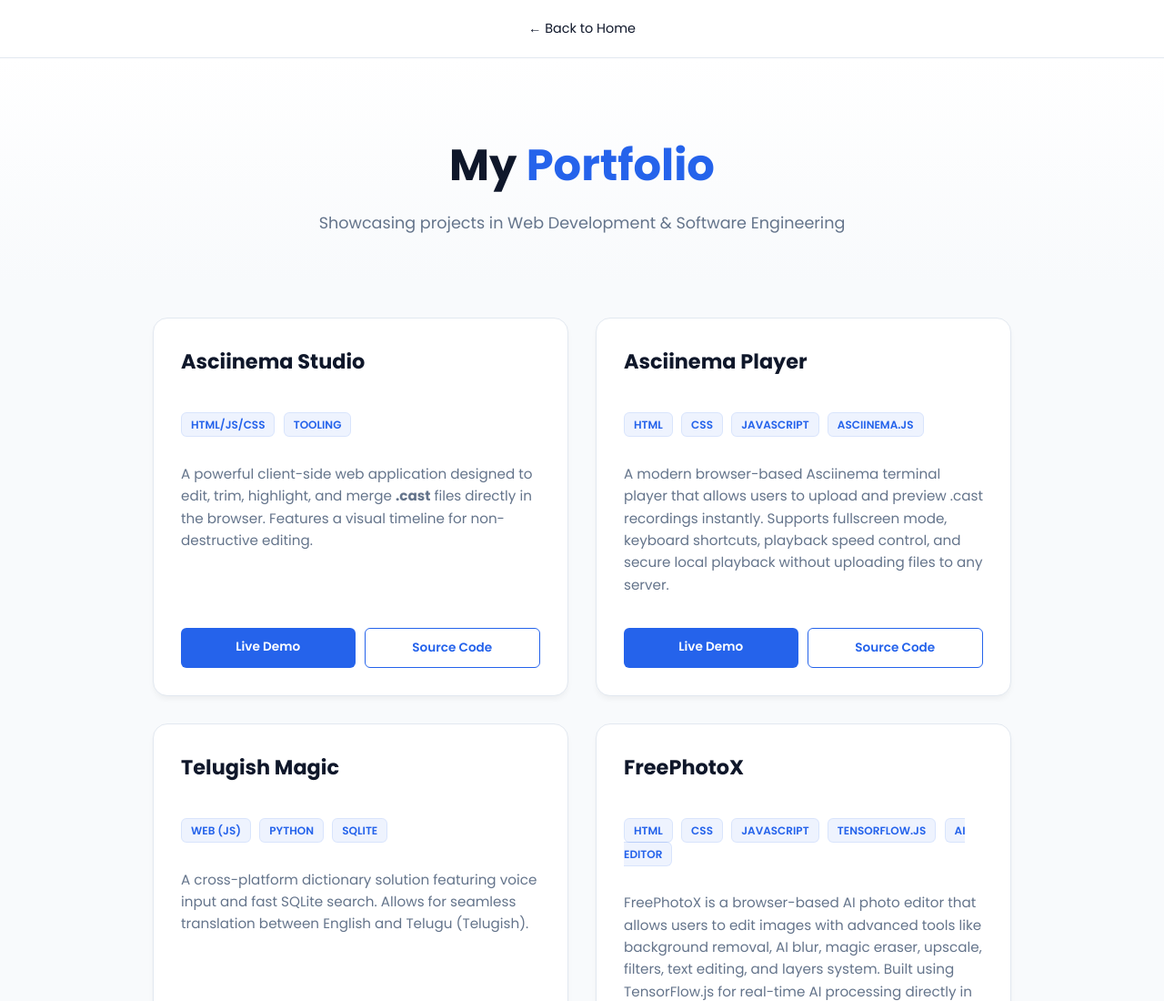
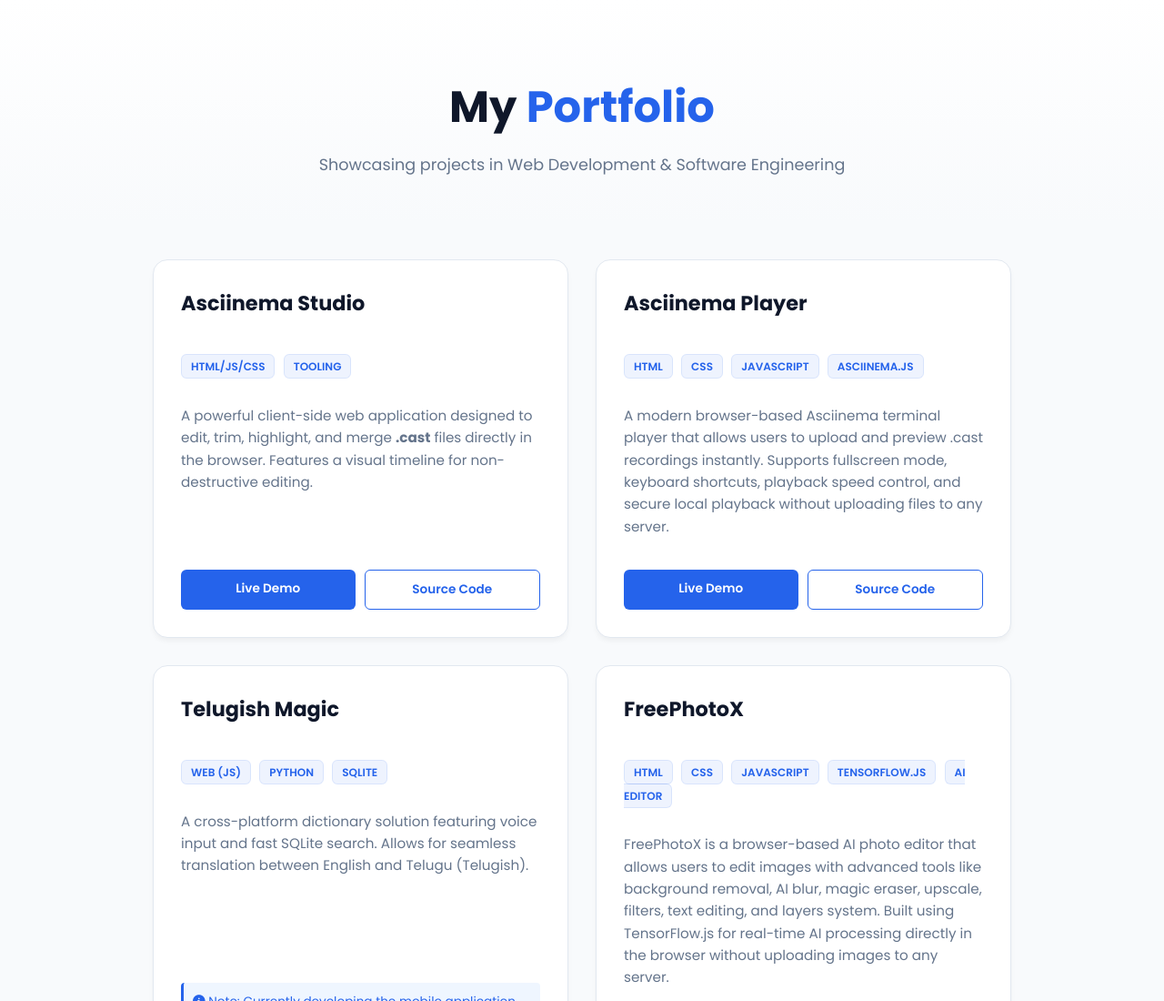
Before and after one commit to aikaryashala/projects-satyavardhand19-degala, a plain HTML site: page index.html in a window 1280 px wide. Shown: the top 1100 px of the page at 91% size. Drawn offline with Linux system fonts and the light colour scheme.

Commit message:
deleted the back to page bottom

```diff
--- a/index.html
+++ b/index.html
@@ -145,10 +145,6 @@
 </head>
 <body>
 
-<nav>
-    <a href="index.html">← Back to Home</a>
-</nav>
-
 <header class="project-header">
     <h1>My <span>Portfolio</span></h1>
     <p>Showcasing projects in Web Development & Software Engineering</p>
```
